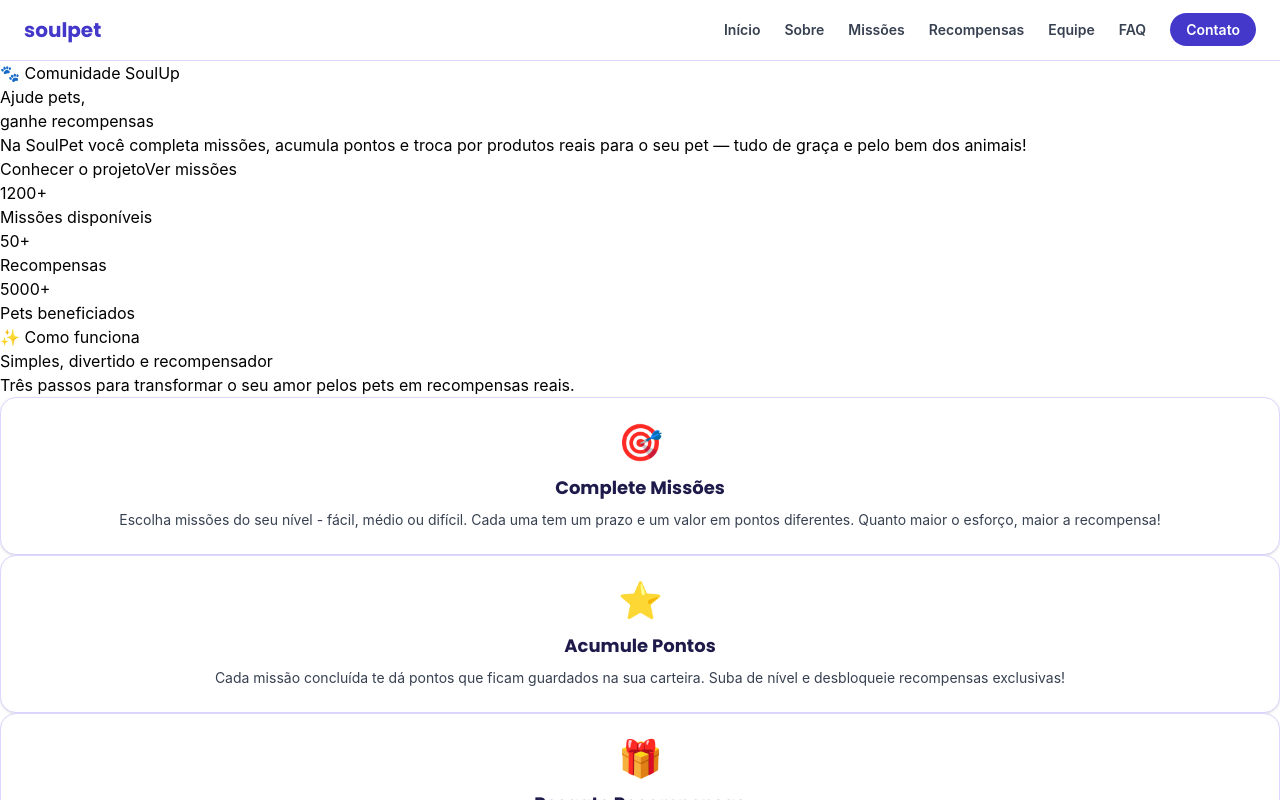
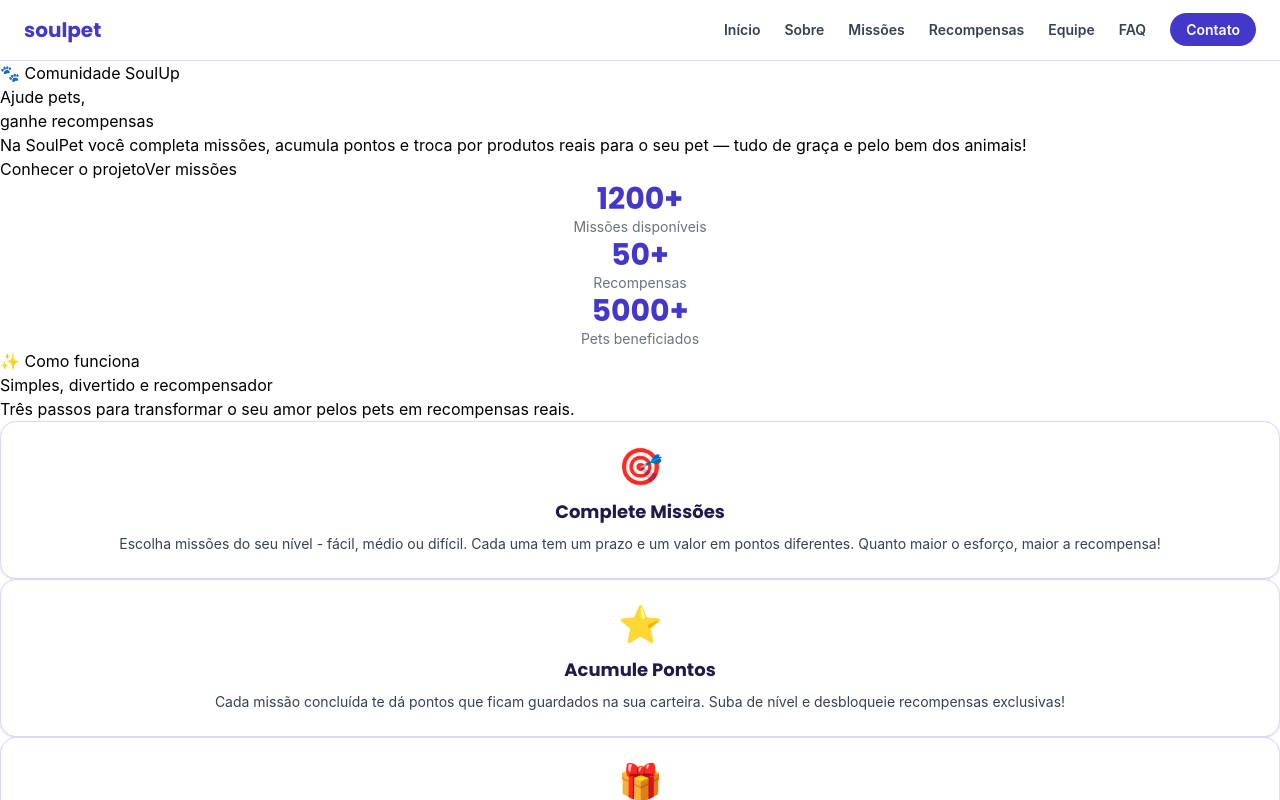
Before and after one commit to thaylira2026-hub/sprint3-soulpet-front-end, a React (Vite) app: page / in a window 1280 px wide. Shown: the top 800 px of the page. Built offline with nearby package versions, Linux system fonts and the light colour scheme.

Commit message:
style: estiliza componente Stat-Counter com Tailwind

```diff
--- a/src/components/stat-counter.tsx
+++ b/src/components/stat-counter.tsx
@@ -27,9 +27,9 @@ const StatCounter = ({ target, label }: StatCounterProps) => {
   }, [target])
 
   return (
-    <div>
-      <div>{count}+</div>
-      <div>{label}</div>
+    <div className="text-center">
+      <div className="font-display text-3xl font-bold text-primary">{count}+</div>
+      <div className="text-sm text-text-muted">{label}</div>
     </div>
   )
 }
```
